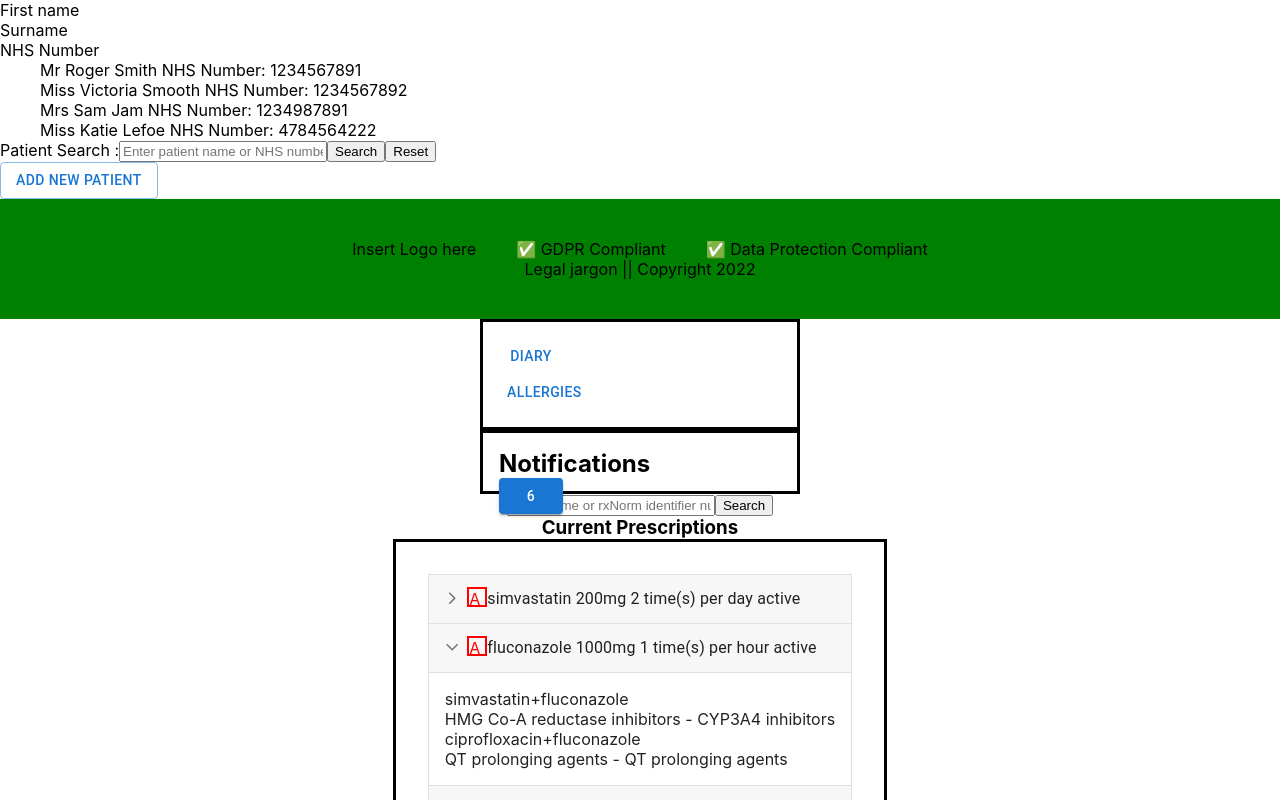
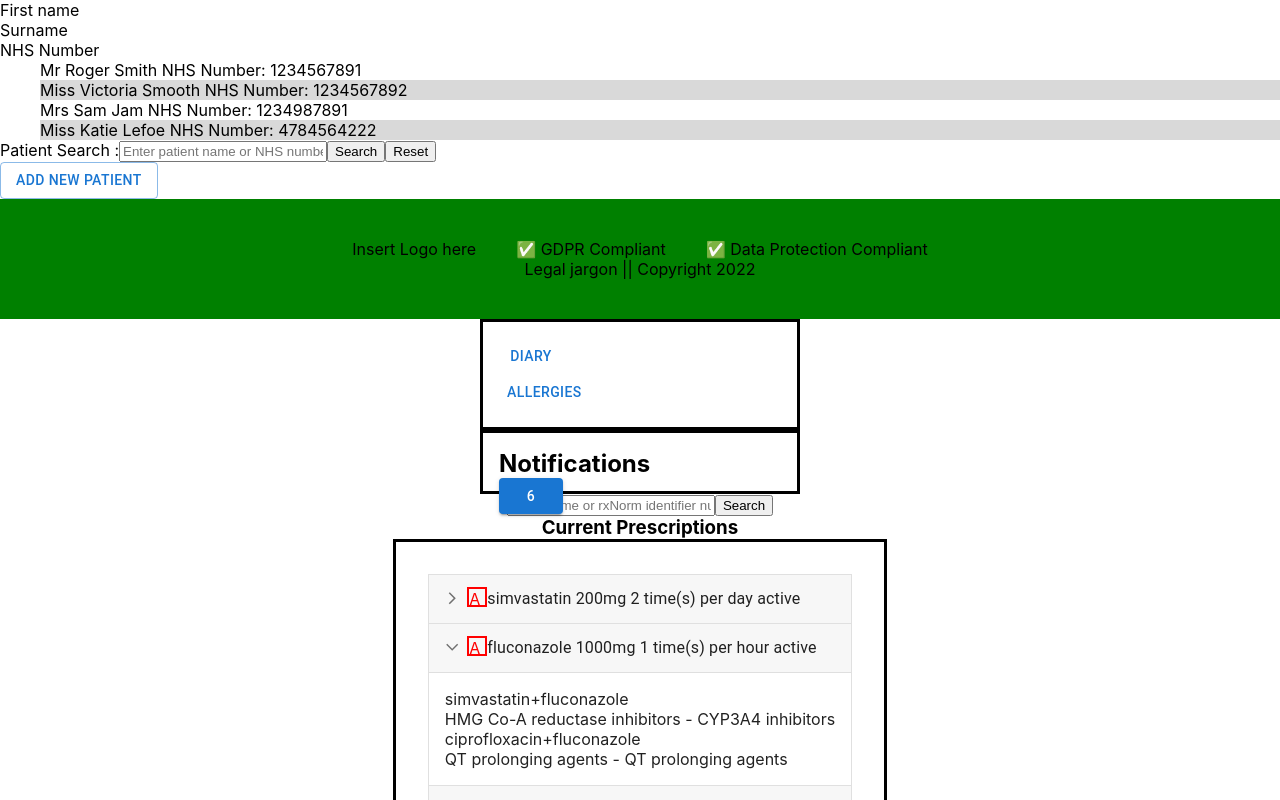
Before and after one commit to SchoolOfCode/final-project_front-end-five-guys, a React (Create React App) app in the folder medi-check/: page / in a window 1280 px wide. Shown: the top 800 px of the page. Built offline with nearby package versions, Linux system fonts and the light colour scheme.

Commit message:
added slightly bold and underline to text

```diff
--- a/medi-check/src/Components/Doctor/PatientList/Patient/index.js
+++ b/medi-check/src/Components/Doctor/PatientList/Patient/index.js
@@ -1,6 +1,6 @@
 //dummy list for mock data for front end
 //dummy data for front end
-
+import '../index.css';
 export const dummyList = [
   {
     Title: 'Mr',
@@ -68,7 +68,7 @@ export function Patient(props) {
   return (
     // a link might need to change in order for it to work
     // <a href="localhost:3000/users/{patient.id}">
-    <li onDoubleClick={handleClick}>
+    <li onDoubleClick={handleClick} className="patient-card">
       {props.patientInfo.Title} {props.patientInfo.FirstNames}{' '}
       {props.patientInfo.Surname} NHS Number: {props.patientInfo.nhsNumber}
     </li>
--- a/medi-check/src/Components/Doctor/PatientList/index.css
+++ b/medi-check/src/Components/Doctor/PatientList/index.css
@@ -6,3 +6,19 @@
 .individualPatient {
   max-width: 25vw;
 }
+/* .patient-card:nth-child(even) {
+  background-color: #91c788;
+} */
+.patient-card:nth-child(even) {
+  background-color: #d9d9d9;
+  /* margin: 0.2rem 0; */
+}
+
+.patient-card:hover {
+  cursor: pointer;
+  /* filter: brightness(0.8);
+  background-color: #91c788; */
+  text-decoration: underline;
+  /* padding-left: 0.1rem; */
+  font-weight: 600;
+}
```
